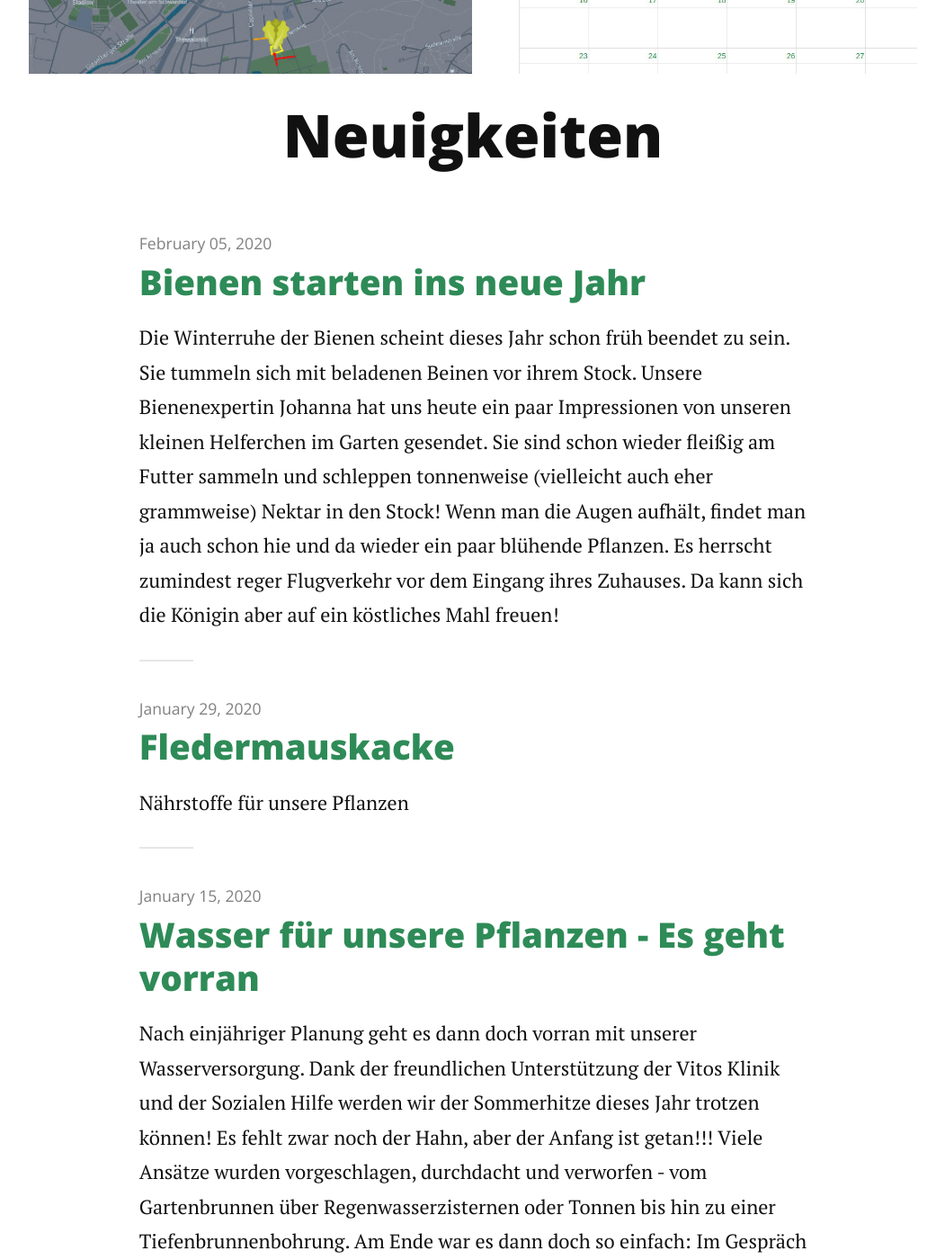
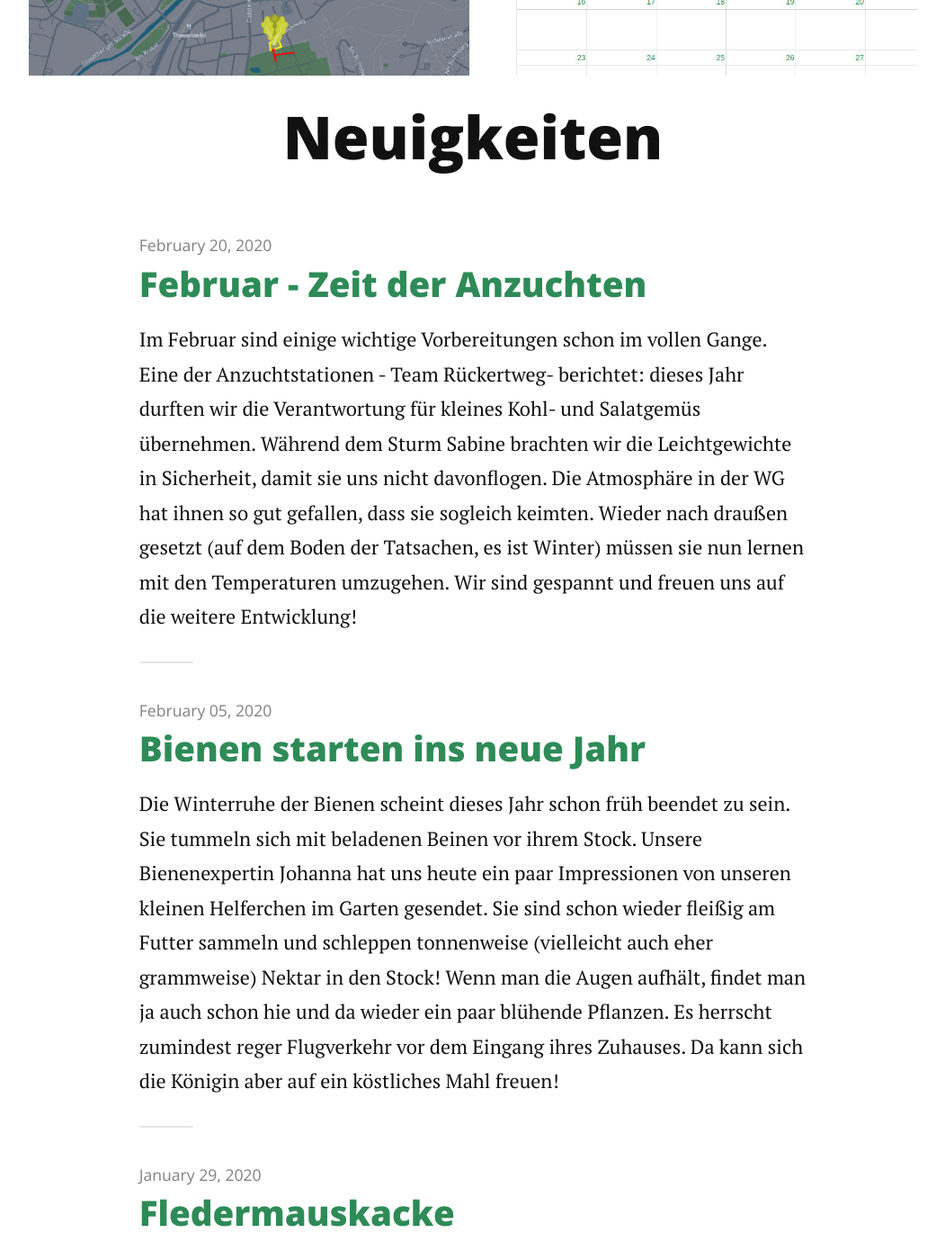
Before and after one commit to lgiese/lgiese.wachsenlassenEV.io, a Jekyll site: the page built from index.html, in a window 1280 px wide and 1400 px high, scrolled down 1599 px. Shown: the whole window at 90% size, without its empty margins (114-1165 px from the left). Built offline with Jekyll 4.4.1, drawn with Linux system fonts in a browser that asks for light colours; nearby versions of some CDN libraries; a script that is not in the unit is left out; the list of posts is cut into pages by our own code; comment, search, counter and statistics services are not loaded; some of the changed text lies outside the part shown.

Commit message:
PostAnzucht

```diff
--- a/_config.yml
+++ b/_config.yml
@@ -19,6 +19,8 @@ navigation:
     url: /index.html
   - title: So läuft´s
     url: /gartenprojekt
+  - title: WasStehtAn?
+    url: /wasstehtan
   - title: Neues
     url: /neues
   - title: Fotogalerie
--- /dev/null
+++ b/_posts/2020-02-20-Anzucht.markdown
@@ -0,0 +1,20 @@
+---
+layout: post
+title:  "Februar - Zeit der Anzuchten"
+date:   2020-02-20
+---
+
+
+<p class="intro"><span class="dropcap">I</span>m Februar sind einige wichtige Vorbereitungen schon im vollen Gange. </p>
+
+Eine der Anzuchtstationen - Team Rückertweg- berichtet: dieses Jahr durften wir die Verantwortung für kleines Kohl- und Salatgemüs übernehmen. Während dem Sturm Sabine brachten wir die Leichtgewichte in Sicherheit, damit sie uns nicht davonflogen. Die Atmosphäre in der WG hat ihnen so gut gefallen, dass sie sogleich keimten. Wieder nach draußen gesetzt (auf dem Boden der Tatsachen, es ist Winter) müssen sie nun lernen mit den Temperaturen umzugehen. Wir sind gespannt und freuen uns auf die weitere Entwicklung!
+
+<figure>
+	<img src="{{ '/assets/img/anzucht2.jpg' | prepend: site.baseurl }}" alt="">
+	<figcaption>Unser grüner Kindergarten</figcaption>
+</figure>
+
+<figure>
+	<img src="{{ '/assets/img/anzucht1.jpg' | prepend: site.baseurl }}" alt="">
+	<figcaption>Der Nachwuchs reckt die Hälse empor</figcaption>
+</figure>
--- a/gartenprojekt.md
+++ b/gartenprojekt.md
@@ -12,16 +12,10 @@ title: So läuft´s
         <li>Zucchinibeitrag: 24€</li>
         <li>Rosenbeitrag: 36€</li>
     </ul>
-    <h2 class="title">Was steht an?</h2>
-    <ul>
-        <li>Gewächshaus bauen</li>
-        <li>Geräteschuppen wieder aufbauen</li>
-        <li>Weiter Beete fit machen für den Saisonstart</li>
-    </ul>
     <h2 class="title">Wie?</h2>
-	<p>Unsere Pläne sind meist sehr flexibel gehalten. Bei uns läuft alles sehr locker und entspannt ab und jeder kann seine Ideen einbringen, oder auch ein eigenes kleines Beet bewirtschaften. Zur Orientierung, was wo wächst dienen beschriftete Löffel, die im Beet stecken (und eine Karte der Beete?).</p>
+	<p>Unsere Pläne sind meist sehr flexibel gehalten. Bei uns läuft alles sehr locker und entspannt ab und jeder kann seine Ideen einbringen, oder auch ein eigenes kleines Beet bewirtschaften. Um gemeinschaftlich größere Entscheidungen zu treffen, Probleme zu besprechen, Pläne zu schmieden, Projekte zu planen und uns weiterzuentwickeln, treffen wir uns hin und wieder zum Gartenplenum. Viele Dinge lassen sich aber auch gut am Lagerfeuer diskutieren. Was es gerade konkret im Garten zu tun gibt, verrät dir diese Liste: <a href="/wasstehtan">Was steht an?</a> Dort findest du auch eine Karte der Beete.</p>
     <h2 class="title">Wann?</h2>
-	<p>Wir haben keine festen Gartenzeiten, sondern sprechen uns kurzfristig ab. Alle festen Termine findest du im <a href="/calender"> Kalender </a> .</p>
+	<p>Wir haben keine festen Gartenzeiten, sondern sprechen uns kurzfristig ab. Oder wir gehen einfach so los, vielleicht ist ja schon jemand da!? Alle festen Termine findest du im <a href="/calender"> Kalender</a> .</p>
 </div>
 
 <!-- <div class="home" id="home"> -->
```
Also changed, not shown: contact.md (+1 -10 lines), wasstehtan.md (added, +16 -0 lines), assets/img/anzucht1.jpg (added), assets/img/anzucht2.jpg (added), assets/img/map.jpg.
